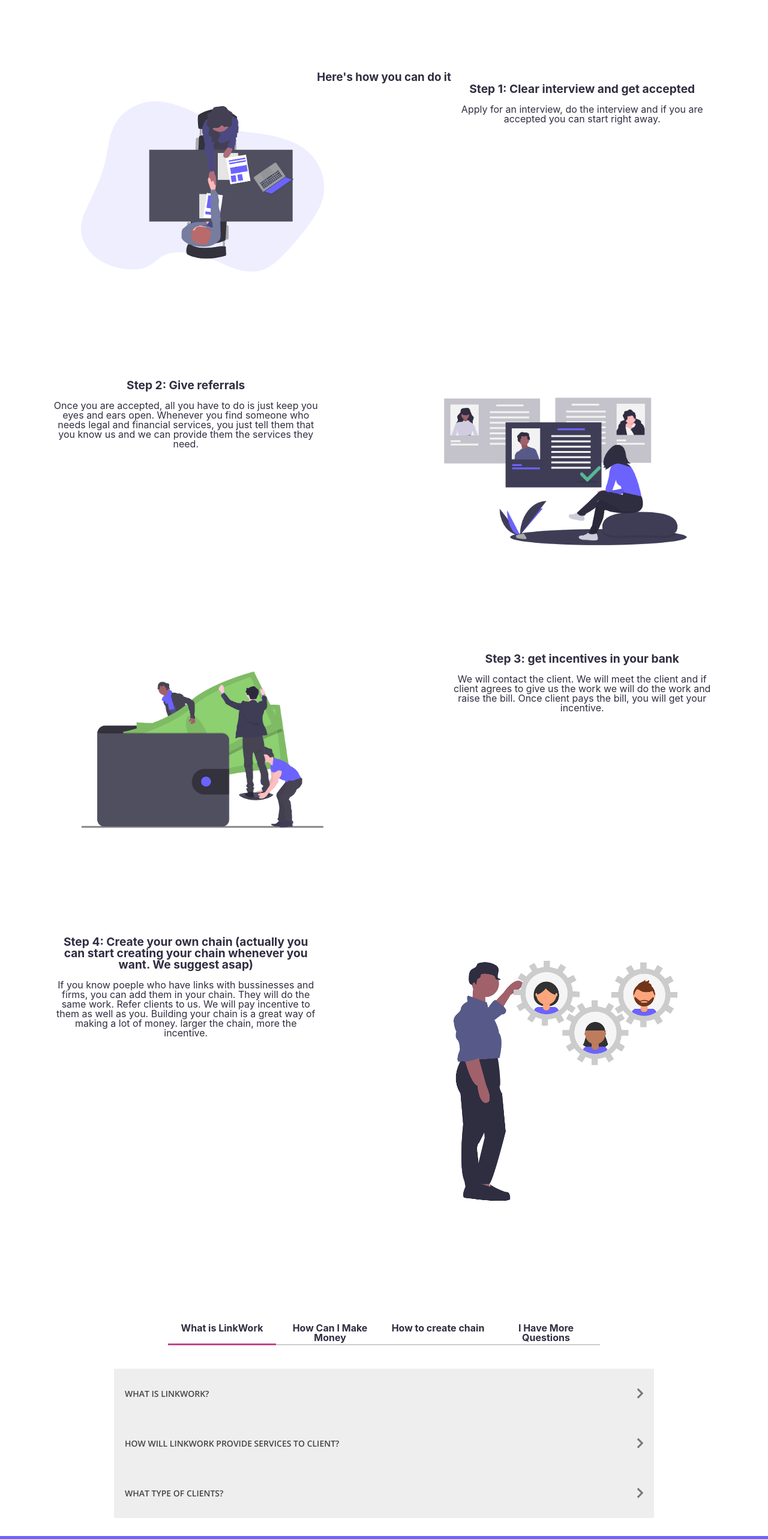
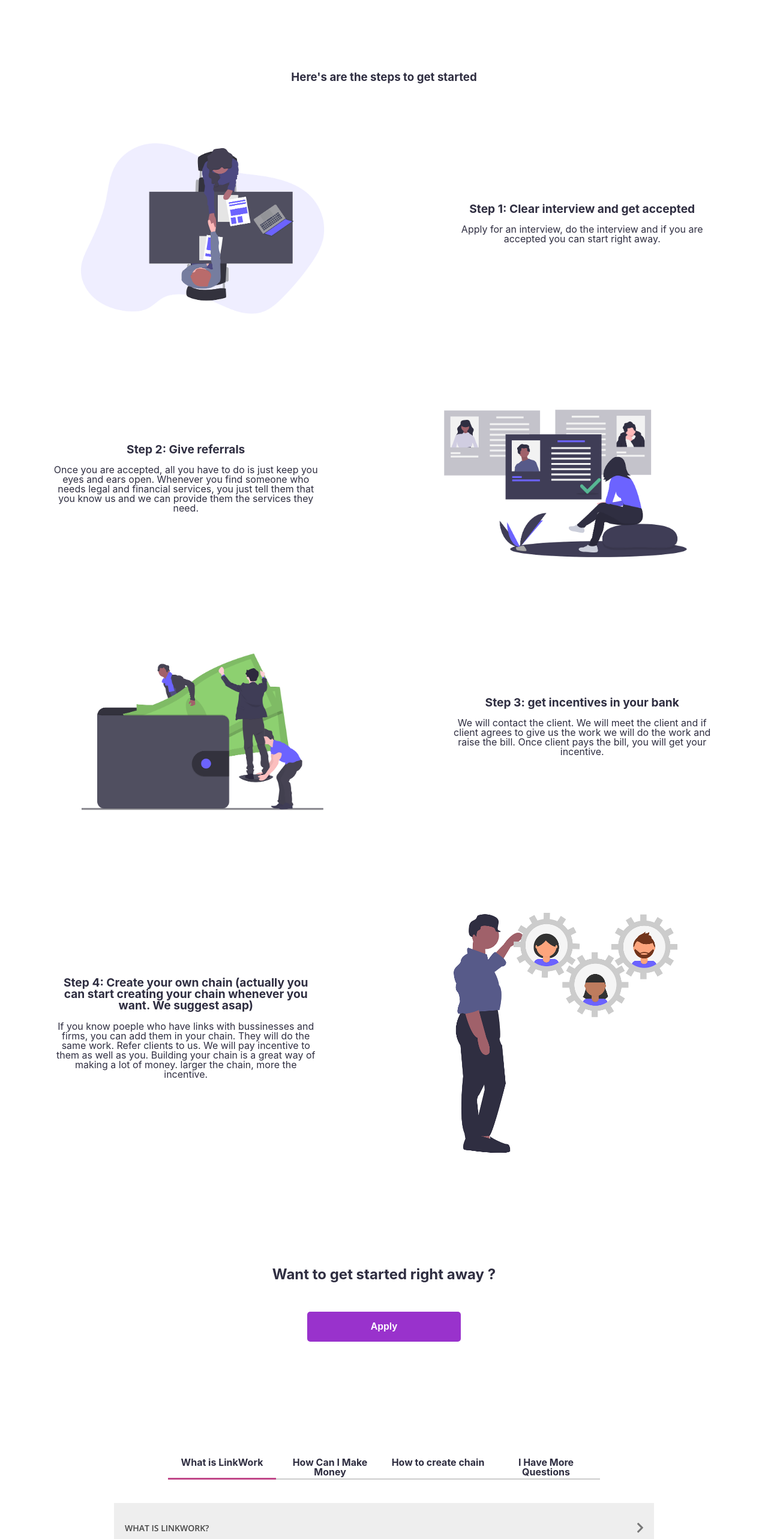
Before and after one commit to Anubhav311/lw_frontend, a React (Create React App) app: page / in a window 1280 px wide. Shown: the part 1120-3686 px from the top of the page at 60% size. Built offline with nearby package versions, Linux system fonts and the light colour scheme.

Commit message:
added bottom apply section

```diff
--- a/src/App.css
+++ b/src/App.css
@@ -83,7 +83,7 @@
     font-weight: bold;
 }
 
-.header button {
+.button {
     margin-top: 30px;
     width: 60%;
     height: 50px;
@@ -94,6 +94,20 @@
     font-weight: bold;
     color: white;
     cursor: pointer;
+}
+
+.apply-bottom {
+    display: flex;
+    flex-direction: column;
+    justify-content: center;
+    text-align: center;
+    padding-top: 50px;
+    padding-bottom: 100px;
+}
+
+.bottom-button {
+    margin: 50px auto;
+    width: 20%;
 }
 
 /* Gist Text */
@@ -116,10 +130,16 @@
     padding-right: 7%;
     text-align: center;
 }
+
+.steps-heading {
+    margin-bottom: 70px;
+}
+
 .step {
     display: flex;
     justify-content: space-between;
-    margin-bottom: 150px;
+    align-items: center;
+    margin-bottom: 100px;
 }
 
 .step h2 {
--- a/src/components/LandingPage/LandingPage.js
+++ b/src/components/LandingPage/LandingPage.js
@@ -18,7 +18,7 @@ function LandingPage() {
       <h1>LinkWork</h1>
       <p>Earn Minimum <span>"Rs. 50,000"</span></p>
       <p>Without spending any time or money</p>
-      <button>Apply</button>
+      <button className="button">Apply</button>
     </div>
     <img style={{width: "60%"}} src={header_img} alt="header image"/>
   </div>
@@ -30,7 +30,7 @@ function LandingPage() {
   </div>
 
   <section className="steps">
-    <h3>Here's how you can do it</h3>
+    <h3 className="steps-heading">Here's are the steps to get started</h3>
     <div className="step reverse">
       <div className="step-text">
         <h2>Step 1: Clear interview and get accepted</h2>
@@ -59,6 +59,11 @@ function LandingPage() {
       </div>
       <img style={{width: "45%"}} src={chain_img} alt="chain image"/>
     </div>
+  </section>
+
+  <section className="apply-bottom">
+    <h2>Want to get started right away ?</h2>
+    <button className="button bottom-button">Apply</button>
   </section>
 
   <Tabs className="tabs">
```
